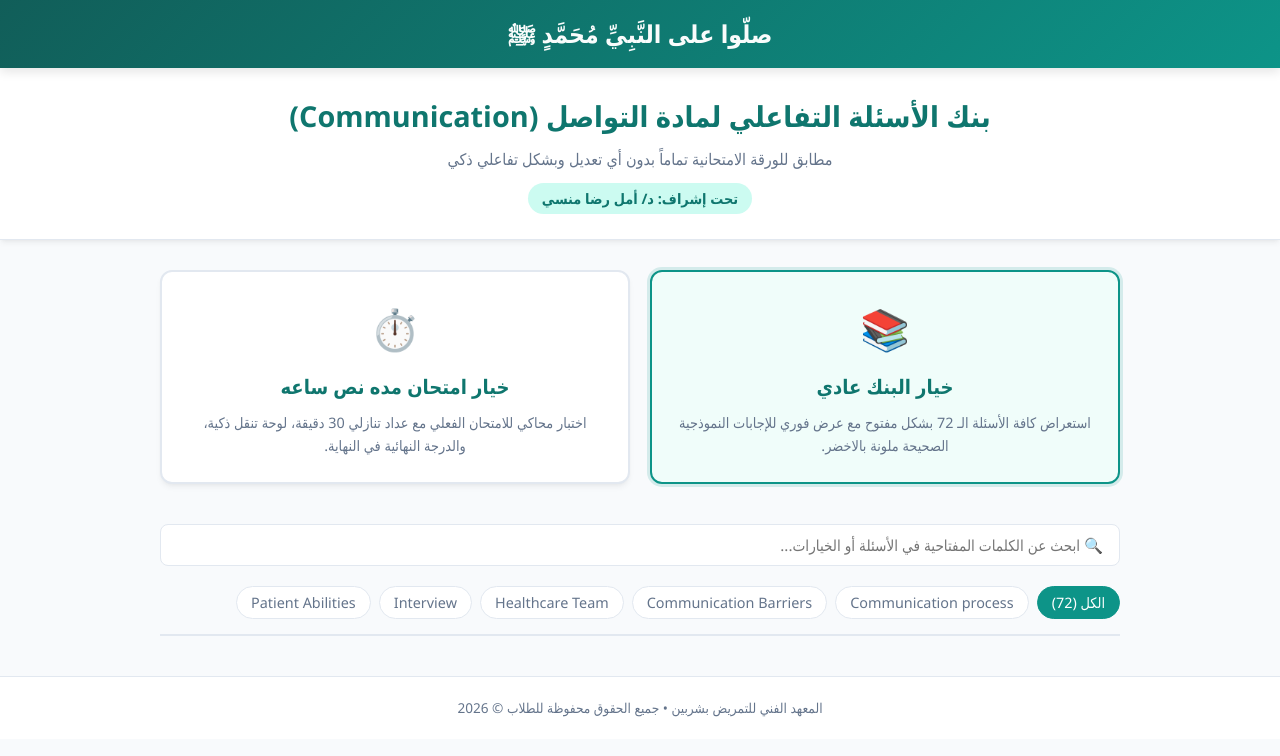
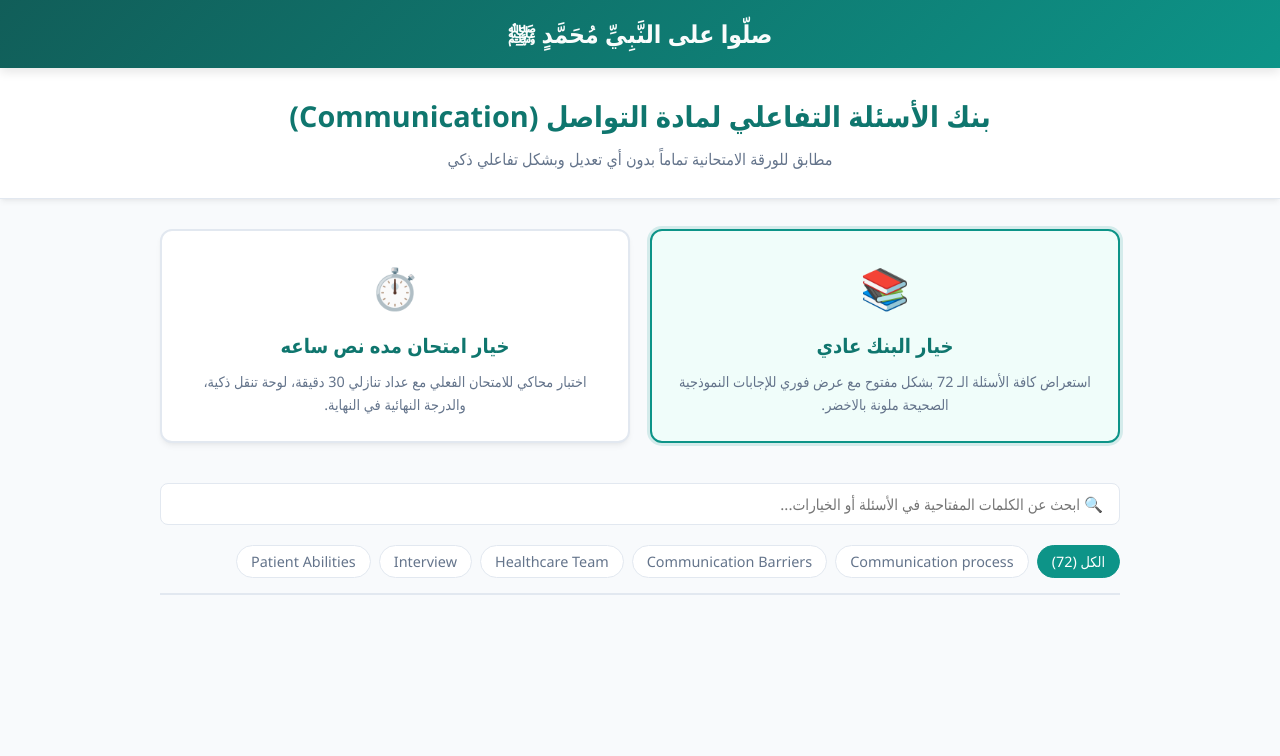
Before and after one commit to Abdulrahman-Mahmmoud/Continuity-2-, a plain HTML site: page index.html in a window 1280 px wide. Drawn offline with Linux system fonts and the light colour scheme.

Commit message:
Update index.html

```diff
--- a/index.html
+++ b/index.html
@@ -505,7 +505,6 @@
         <div class="container">
             <h1>بنك الأسئلة التفاعلي لمادة التواصل (Communication)</h1>
             <p>مطابق للورقة الامتحانية تماماً بدون أي تعديل وبشكل تفاعلي ذكي</p>
-            <div class="instructor-tag">تحت إشراف: د/ أمل رضا منسي</div>
         </div>
     </header>
 
@@ -602,12 +601,6 @@
             <div id="exam-review-container"></div>
         </div>
     </main>
-
-    <footer>
-        <div class="container">
-            <p>المعهد الفني للتمريض بشربين • جميع الحقوق محفوظة للطلاب © 2026</p>
-        </div>
-    </footer>
 
     <script>
         // 72 Questions compiled and double-checked flawlessly from all pages
```
